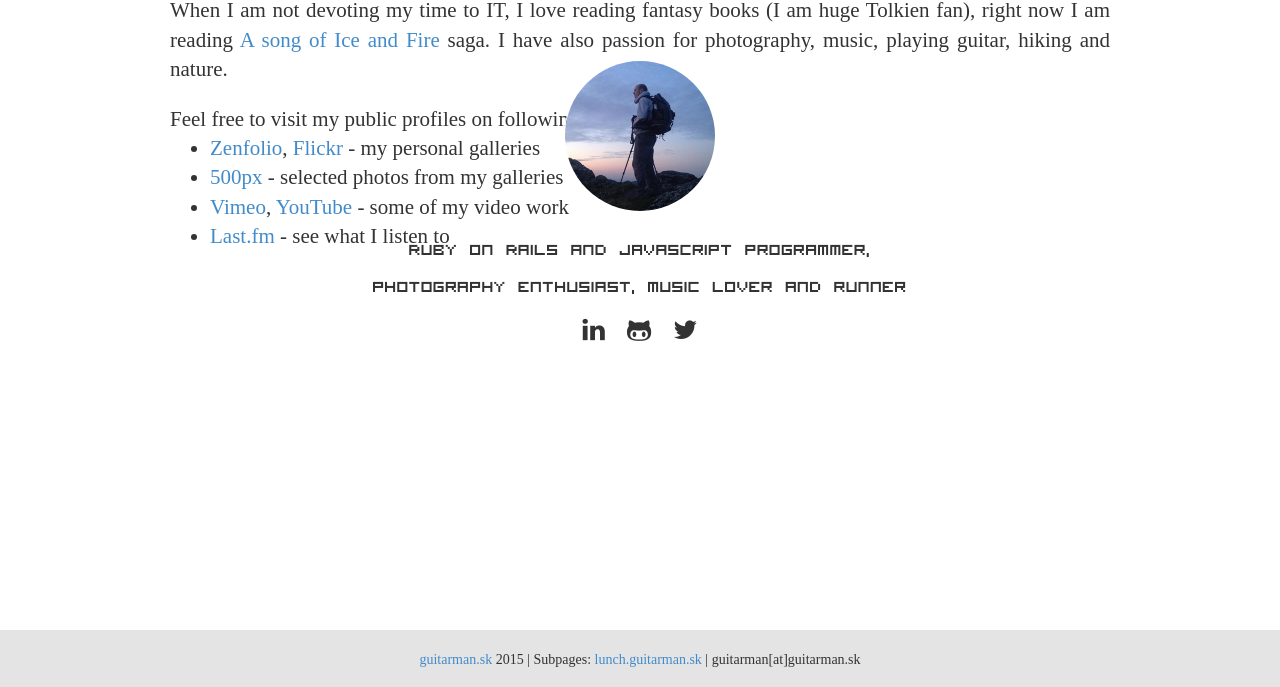
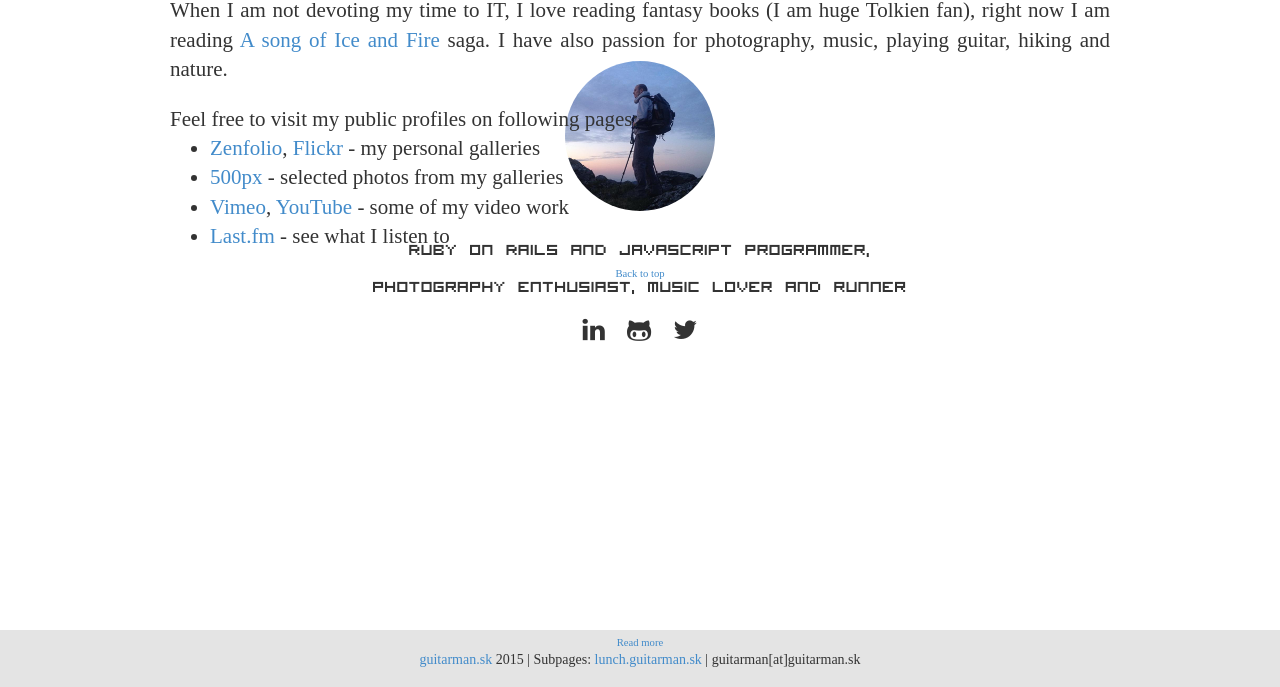
Before and after one commit to guitarman/guitarman.github.io, a Jekyll site: the page built from index.md, in a window 1280 px wide. Shown: the part 240-927 px from the top of the page. Built offline with Jekyll 4.4.1, drawn with Linux system fonts in a browser that asks for light colours; some web fonts are replaced.

Commit message:
navigation links

```diff
--- a/css/main.sass
+++ b/css/main.sass
@@ -5,9 +5,13 @@
   font-family: visitor
   src: url('../fonts/visitor2.ttf')
 
+$silver-color: #e4e4e4
+$navigation-link-size: 8pt
+$text-font: 'Droid Serif', serif
+
 html, body
   height: 100%
-  font-family: 'Droid Serif', serif
+  font-family: $text-font
 
 /* page content begin */
 
@@ -24,7 +28,8 @@
     font-family: visitor
     font-size: 26px
     text-align: center
-    background-color: #e4e4e4
+    background-color: $silver-color
+    positon: relative
 
     .intro
       height: 300px
@@ -50,10 +55,26 @@
         &:hover
           color: #2a6496
 
+    .more-info-link
+      position: absolute
+      bottom: 10px
+      width: 100%
+      text-align: center
+      font-family: $text-font
+      font-size: $navigation-link-size
+
   .more-info
     margin-top: 30px
     margin-bottom: 30px
     text-align: justify
+    position: relative
+
+    .back-to-top-link
+      position: absolute
+      bottom: -20px
+      width: 100%
+      text-align: center
+      font-size: $navigation-link-size
 
 /* page content end */
 
@@ -61,7 +82,7 @@
 
 #footer
   #height: 60px
-  background-color: #e4e4e4
+  background-color: $silver-color
 
   p
     text-align: center
--- a/index.md
+++ b/index.md
@@ -20,9 +20,12 @@
       </div>
     </div>
   </div>
+  <div class="more-info-link">
+    <a href="#">Read more</a>
+  </div>
 </section>
 
-<section class="more-info">
+<section class="more-info" id="more">
   <div class="container lead">
 
     I am Ján. I live in <a href="http://goo.gl/maps/Rpkyr" target="_blank">Bratislava, Slovakia</a> and work as
@@ -72,4 +75,8 @@
         </li>
     </ul>
   </div>
+
+  <div class="back-to-top-link">
+    <a href="#">Back to top</a>
+  </div>
 </section>
```
Also changed, not shown: javascripts/main.coffee (+16 -3 lines).
